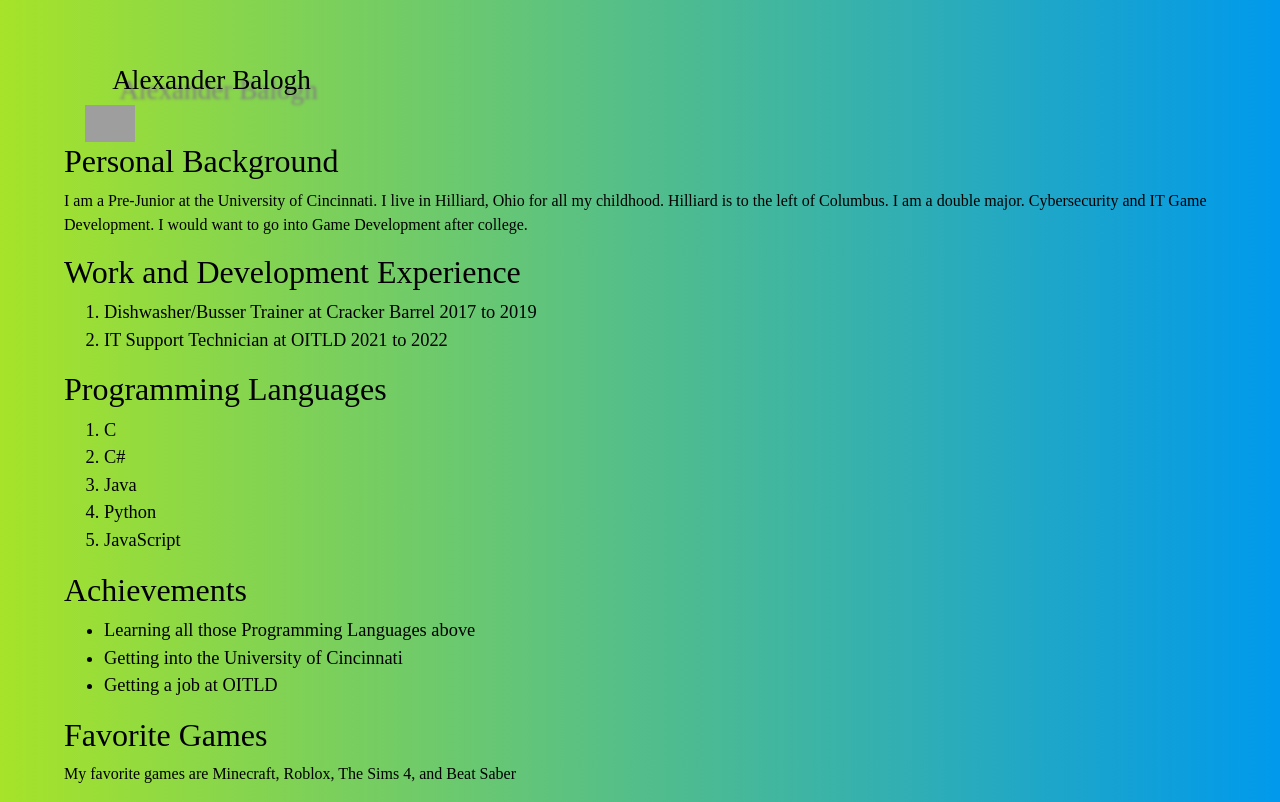
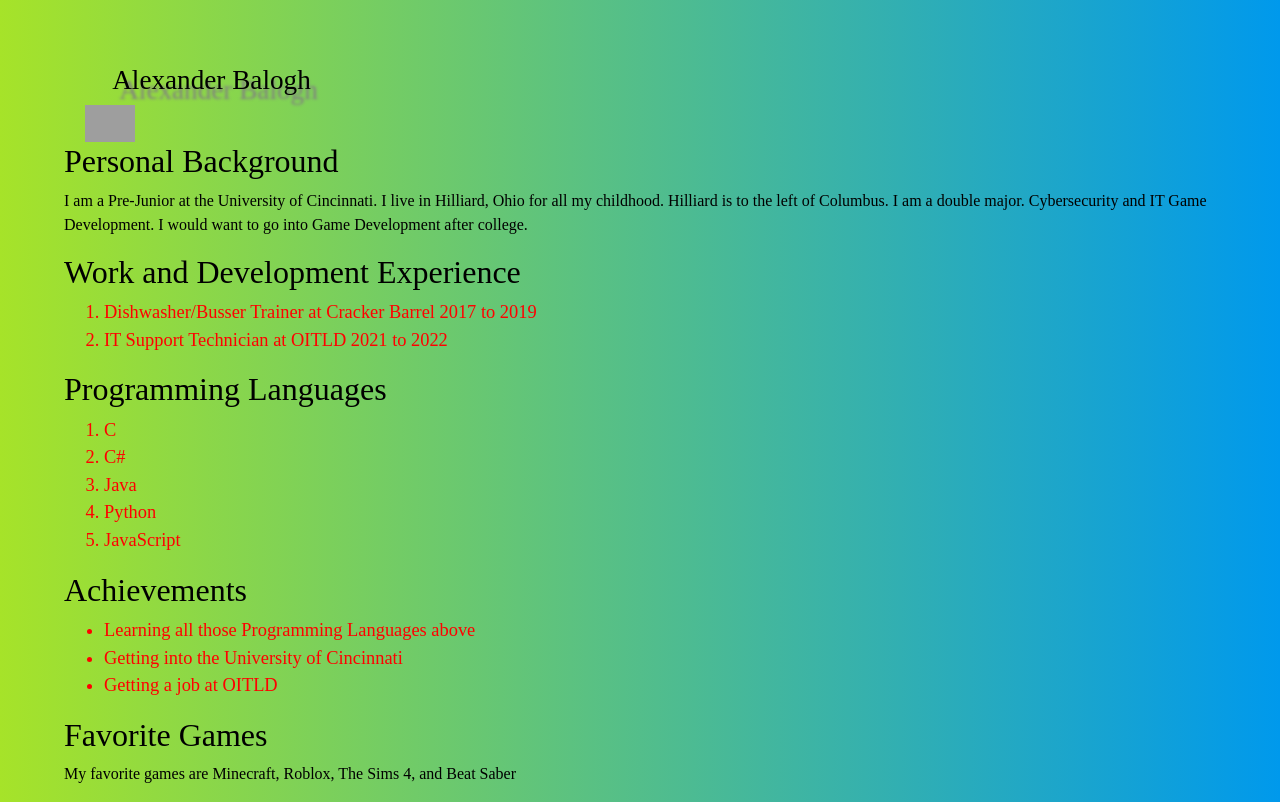
Before and after one commit to IT3049C-Students/1-online-portfolio-AlexBalogh1933, a website: page index.html in a window 1280 px wide. Drawn offline with nearby package versions, Linux system fonts and the light colour scheme; grey boxes are pictures that could not be loaded.

Commit message:
Updated css

```diff
--- a/resources/styles/styles.css
+++ b/resources/styles/styles.css
@@ -20,12 +20,12 @@ p.section {
     font-size: 1.15em;
 }
 ol {
-    color: black;
+    color: red;
     font-family: "Times New Roman", sans-serif;
     font-size: 1.15em;
 }
 ul {
-    color: black;
+    color: red;
     font-family: "Times New Roman", sans-serif;
     font-size: 1.15em;
 }
```
